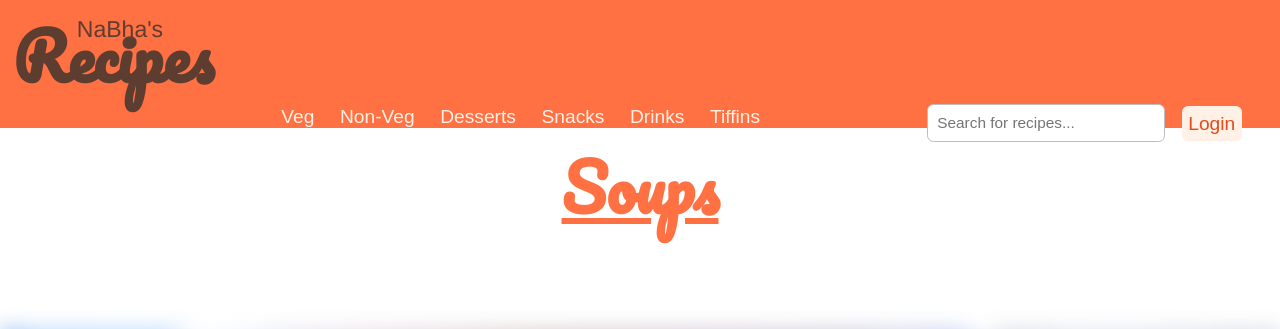
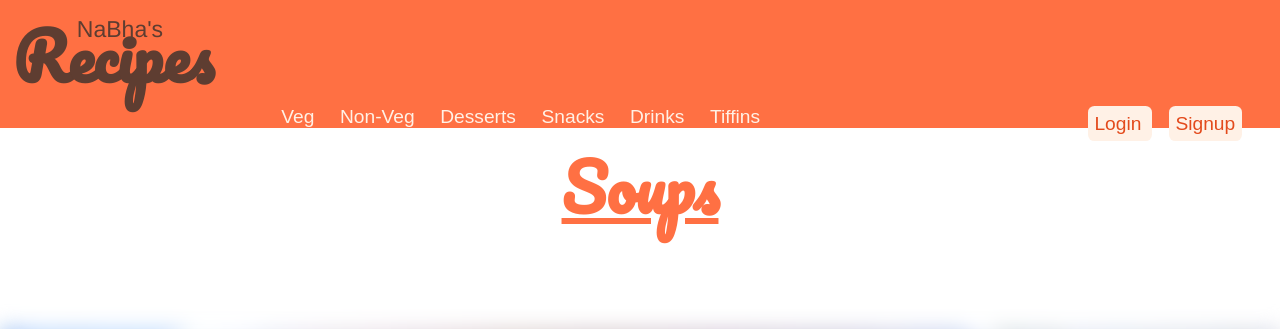
Before and after one commit to indirailavarapu/recipes, a Django app: page /veg/soups/ in a window 1280 px wide. Shown: the top 329 px of the page. Run offline with Django 5.2, Linux system fonts and the light colour scheme; data comes from the database, SQL or seed files in the repository.

Commit message:
Refactor search bar and update login link in home page

```diff
--- a/static/css/home.css
+++ b/static/css/home.css
@@ -15,17 +15,6 @@ body {
     font-family: 'Pacifico', cursive;
     text-decoration: none;
     color: #5E3D31;
-}
-.search-bar{
-    padding: 0.7vw;
-    font-size: 1.2vw;
-    border: 0.1vw solid #c0bcbc;
-    border-radius: 0.5vw;
-    width: 17vw;
-    outline: none;
-    position: absolute;
-    right: 9%;
-    top: 13vh;
 }
 .login {
     font-size: 1.5vw;
--- a/template/home.html
+++ b/template/home.html
@@ -80,8 +80,8 @@
                     </div>
                 </div>
             </div>
-            <input type="text" placeholder="Search for recipes..." class="search-bar">
-            <a href="{% url 'main:login' %}" class="login">Login</a>
+            <a href="{% url 'main:login' %}" style="font-size: 1.5vw;font-weight: 500;text-decoration: none;padding: 0.5vw;background-color:#FFF1E6;color: #e34a1c;border-radius: 0.5vw;position: absolute;right: 10%;top: 13.3vh;width: 4vw;">Login</a>
+            <a href="{% url 'main:signup' %}" class="login">Signup</a>
         </div>
     </nav>
 
```
